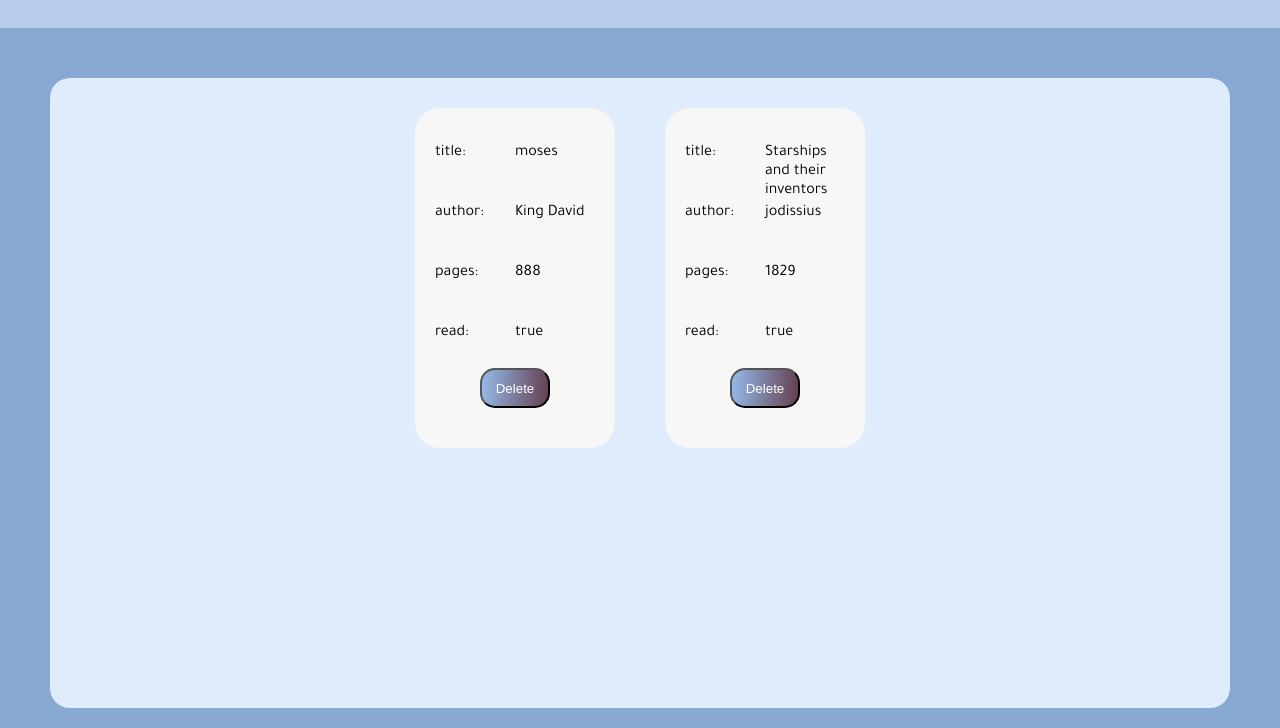
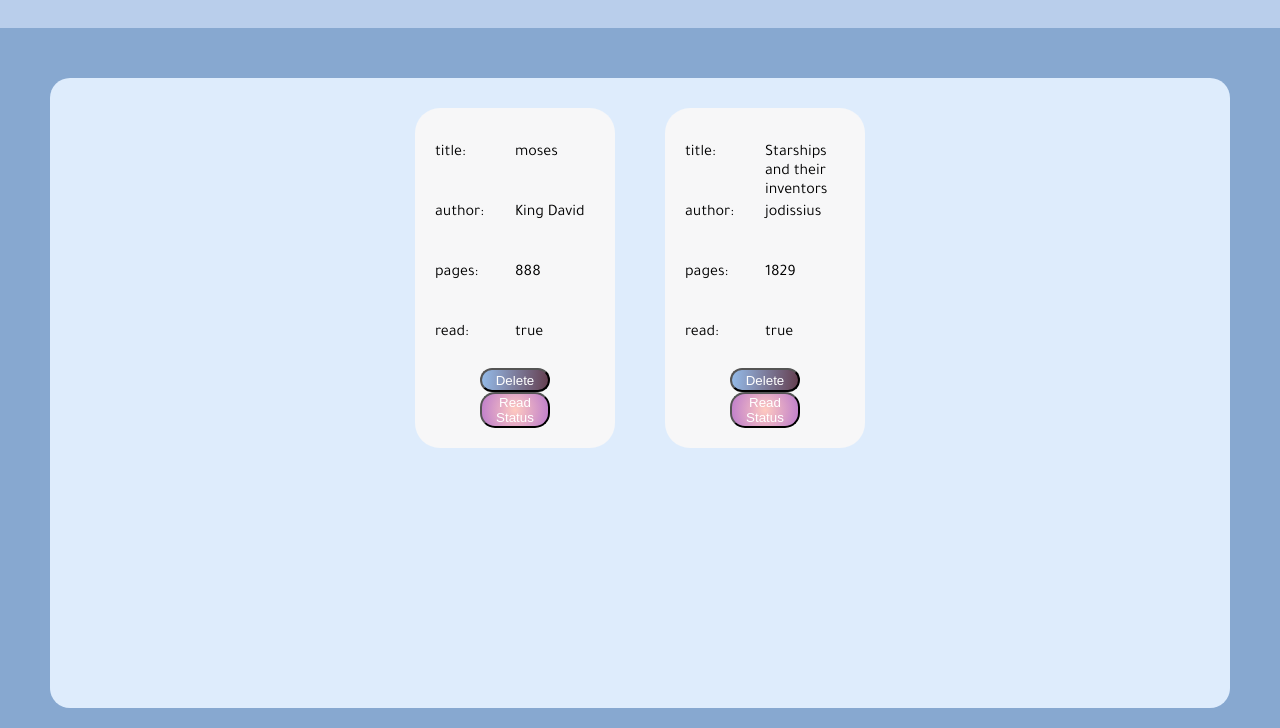
Before and after one commit to WavyBoyJodii/odin-library, a website: page index.html in a window 1280 px wide. Shown: the part 72-800 px from the top of the page. Drawn offline with Linux system fonts and the light colour scheme.

Commit message:
add button to change read status fix array index fixed the problem of not being able to correctly get the objects index in the array. also used hasOwnProperty to stop the display from populating with functions added only to the prototype and not the constructor

```diff
--- a/app.js
+++ b/app.js
@@ -12,16 +12,16 @@ function Book(title, author, pages, read) {
   this.read = read;
 }
 
-// Book.prototype.info = function () {
-//   const infoString = `${this.title} by ${this.author}, ${this.pages}, ${this.read}`;
-//   return infoString;
-// };
+Book.prototype.changeRead = function() {
+  let knowledge = this.read === true ? false : true;
+  this.read = knowledge;
+ };
 
 function addBookToLibrary(title, author, pages, read) {
   const myBook = new Book(title, author, pages, read);
+  console.log(Object.getPrototypeOf(myBook));
   myLibrary.push(myBook);
 }
-
 
 addBookToLibrary("moses", "King David", 888, true);
 addBookToLibrary("Starships and their inventors", "jodissius", 1829, true);
@@ -32,9 +32,18 @@ function removeAllChildNodes(parent) {
   }
 }
 
-function removeBook(e) {
-  let index = myLibrary.findIndex(books => books.title === this.title);
+function removeBook(x) {
+  let index = myLibrary.findIndex(books => books.title === x.title);
+  console.log(x);
+  console.log(index);
   myLibrary.splice(index, 1);
+  displayBook(myLibrary);
+}
+
+function readUpdate(x) {
+  let index = myLibrary.findIndex(books => books.title === x.title);
+  console.log(index);
+  myLibrary[index].changeRead();
   displayBook(myLibrary);
 }
 
@@ -42,8 +51,11 @@ function displayBook(obj) {
   removeAllChildNodes(bookcase);
   for (const book of obj) {
     const disp = document.createElement('div');
+    const source = book;
     disp.classList.add('book');
     for (let key in book) {
+      let isOwn = book.hasOwnProperty(key);
+      if (isOwn) {
       const page = document.createElement('div');
       const item1 = document.createElement('p');
       item1.style.gridTemplateAreas = 'title';
@@ -55,12 +67,19 @@ function displayBook(obj) {
       page.classList.add('divider')
       disp.appendChild(page);
       }
+    }
     bookcase.appendChild(disp);
     const removeButton = document.createElement('button');
     removeButton.classList.add('removeButton');
     removeButton.textContent = 'Delete';
-    removeButton.addEventListener('click', removeBook, false);
+    removeButton.addEventListener('click', () => removeBook(source), false);
     disp.appendChild(removeButton);
+
+    const changeButton = document.createElement('button');
+    changeButton.classList.add('changeButton');
+    changeButton.textContent = 'Read Status';
+    changeButton.addEventListener('click', () => readUpdate(source), false);
+    disp.appendChild(changeButton);
   }
 }
 
--- a/style.css
+++ b/style.css
@@ -98,3 +98,16 @@ input {
   color: white;
   align-self: center;
 }
+
+.changeButton {
+  height: 40px;
+  width: 70px;
+  border-radius: 15px;
+  background: radial-gradient(
+    circle,
+    rgba(255, 202, 192, 1) 0%,
+    rgba(188, 123, 204, 1) 100%
+  );
+  color: white;
+  align-self: center;
+}
```
Lines whose indentation alone changed are shown as unchanged.
